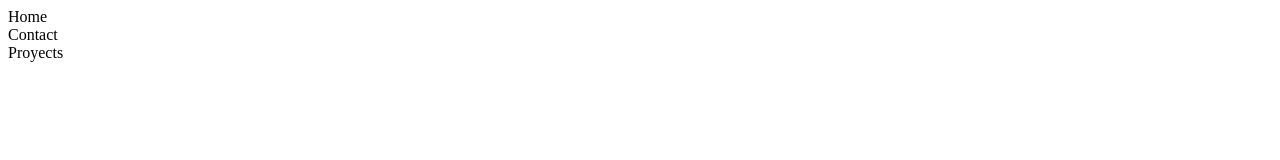
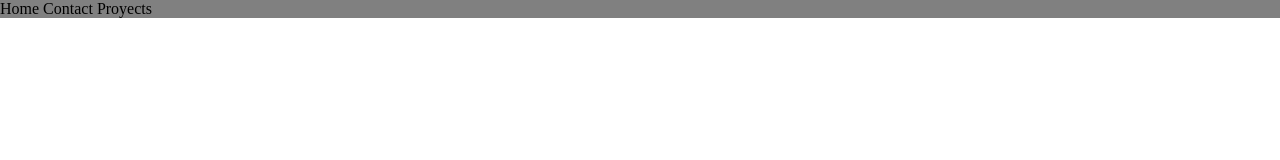
Before and after one commit to KoKeFD12/Jorge-Portfolio, a plain HTML site: page index.html in a window 1280 px wide. Drawn offline with Linux system fonts and the light colour scheme.

Commit message:
(19-06-2023) Navbar creation

```diff
--- a/index.html
+++ b/index.html
@@ -9,9 +9,11 @@
 </head>
 <body>
     <header>
-        <div>Home</div>
-        <div>Contact</div>
-        <div>Proyects</div>
+        <ul id="navbar">
+            <li id="home">Home</li>
+            <li id="contact">Contact</li>
+            <li id="proyects">Proyects</li>
+        </ul>
     </header>
 </body>
 </html>
--- a/style.css
+++ b/style.css
@@ -0,0 +1,12 @@
+body {
+    margin: 0px;
+}
+header {
+    background-color: grey;
+}
+#navbar, li{
+    display: inline;
+    list-style: none;
+    margin: 0px;
+    padding: 0px;
+}
```
